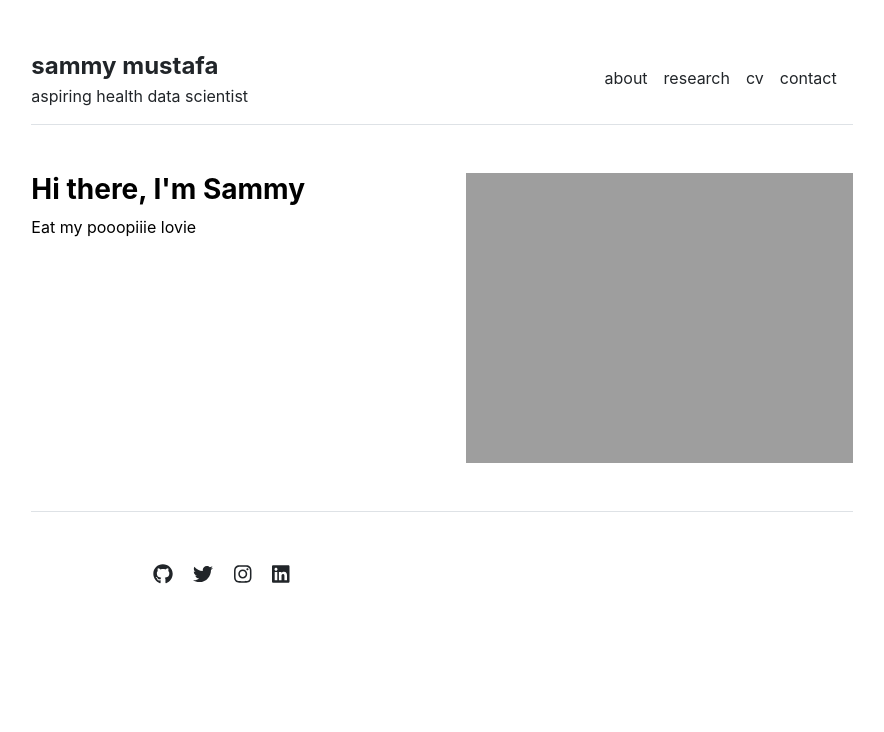
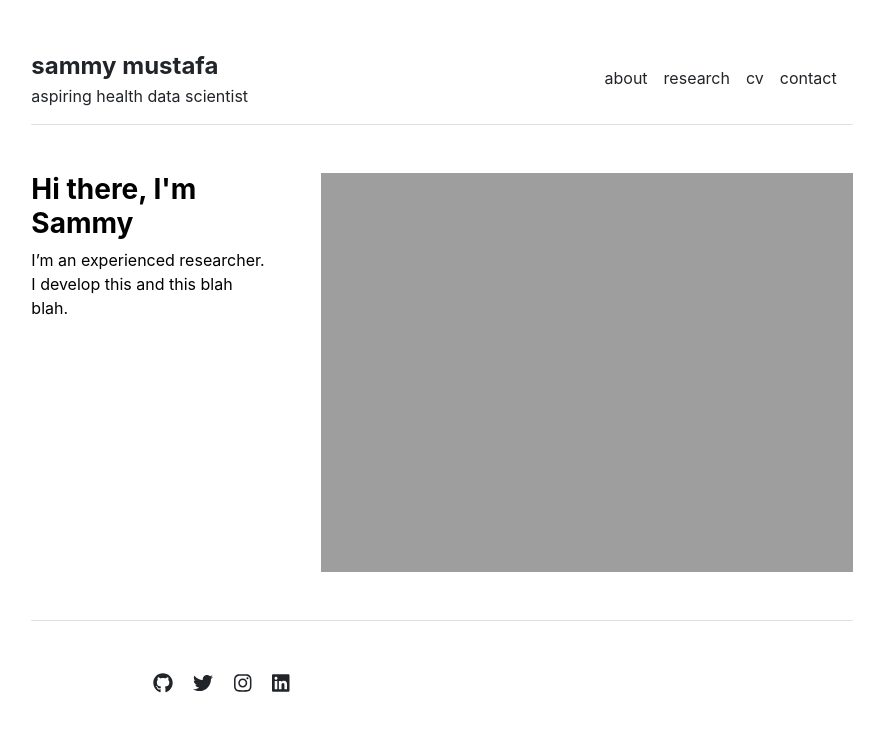
Before and after one commit to sammymustafa/sammymustafa.github.io, a Jekyll site: the page built from index.md, in a window 1280 px wide. Shown: the top 732 px of the page, without its empty margins (198-1082 px from the left). Built offline with Jekyll 4.4.1, drawn with Linux system fonts in a browser that asks for light colours.

Commit message:
new home

```diff
--- a/_includes/head.html
+++ b/_includes/head.html
@@ -1,7 +1,7 @@
 <head>
   <meta name="viewport" content="width=device-width, initial-scale=1">
   <meta charset="utf-8">
-  <title>{{ page.title }} | {{ site.title }}</title>
+  <title>{{ page.title }} | sammy </title>
   <link rel="stylesheet" href="{{ site.github.url }}/assets/libs/bootstrap/bootstrap.min.css">
   <script defer src="{{ site.github.url }}/assets/libs/fontawesome/all.min.js"></script>
   <link rel="stylesheet" href="{{ site.github.url }}/assets/css/main.css">
--- a/_layouts/home.html
+++ b/_layouts/home.html
@@ -1,13 +1,12 @@
 ---
 layout: default
 ---
-
 <div class="row g-5 mb-5">
-  <div class="col-md-6">
+  <div class="col-md-4">
     <h3 class="fw-bold">Hi there, I'm Sammy</h3>
     {{ content }}
   </div>
-  <div class="col-md-6">
+  <div class="col-md-8">
     <img src="{{ site.github.url }}/assets/img/me.jpg" alt="Me" width="100%">
   </div>
 </div>
--- a/index.md
+++ b/index.md
@@ -3,4 +3,4 @@ layout: home
 title: "Home"
 ---
 
-Eat my pooopiiie lovie
+I'm an experienced researcher. I develop this and this blah blah.
```
